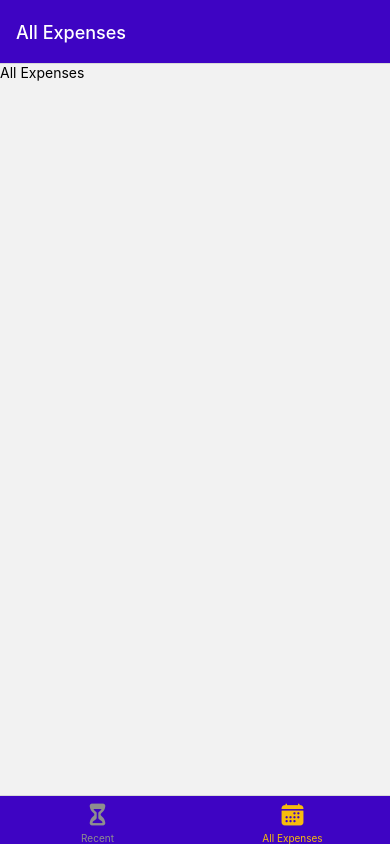
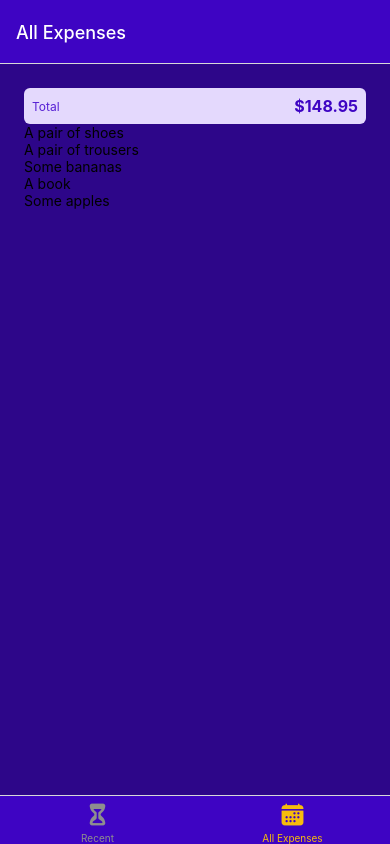
Before and after one commit to harun-hadzagic/expense-tracker-react-native, a React Native app: screen /AllExpenses in a window 390 px wide. Built offline with nearby package versions, Linux system fonts and the light colour scheme.

Commit message:
Adding basic content to components

```diff
--- a/components/ExpensesOutput/ExpensesList.js
+++ b/components/ExpensesOutput/ExpensesList.js
@@ -1,8 +1,12 @@
-import { FlatList } from "react-native"
+import { FlatList, Text } from "react-native"
 
-const ExpensesList = () =>{
+const ExpensesList = ({expenses}) =>{
 
-    return <FlatList/>
+    const renderExpenseItem = (itemData)=>{
+        return <Text>{itemData.item.description}</Text>
+    }
+
+    return <FlatList data={expenses} renderItem={renderExpenseItem} keyExtractor={(item)=> item.id}/>
 }
 
 export default ExpensesList
--- a/components/ExpensesOutput/ExpensesOutput.js
+++ b/components/ExpensesOutput/ExpensesOutput.js
@@ -1,14 +1,56 @@
-import { View } from "react-native"
-import ExpensesSummary from "./ExpensesSummary"
-import ExpensesList from "./ExpensesList"
+import { StyleSheet, Text, View } from "react-native";
+import ExpensesSummary from "./ExpensesSummary";
+import ExpensesList from "./ExpensesList";
+import { GlobalStyles } from "../../constants/styles";
 
-const ExpenseOutput = ({expenses, expensesPeriod}) =>{
+const DUMMY_EXPENSES = [
+  {
+    id: "e1",
+    description: "A pair of shoes",
+    amount: 59.99,
+    date: new Date("2022-12-19"),
+  },
+  {
+    id: "e2",
+    description: "A pair of trousers",
+    amount: 59.99,
+    date: new Date("2022-12-19"),
+  },
+  {
+    id: "e3",
+    description: "Some bananas",
+    amount: 5.99,
+    date: new Date("2022-12-01"),
+  },
+  {
+    id: "e4",
+    description: "A book",
+    amount: 19.99,
+    date: new Date("2022-02-19"),
+  },
+  {
+    id: "e5",
+    description: "Some apples",
+    amount: 2.99,
+    date: new Date("2022-12-09"),
+  },
+];
 
-    return <View>
-        <ExpensesSummary expenses={expenses} expensesSummary={expensesPeriod}/>
-        <ExpensesList />
+const ExpenseOutput = ({ expenses, expensesPeriod }) => {
+  return (
+    <View style={styles.container}>
+      <ExpensesSummary expenses={DUMMY_EXPENSES} periodName={expensesPeriod} />
+      <ExpensesList expenses={DUMMY_EXPENSES} />
     </View>
+  );
+};
 
-}
+export default ExpenseOutput;
 
-export default ExpenseOutput
+const styles = StyleSheet.create({
+  container: {
+    flex: 1,
+    padding: 24,
+    backgroundColor: GlobalStyles.colors.primary700,
+  }
+});
--- a/components/ExpensesOutput/ExpensesSummary.js
+++ b/components/ExpensesOutput/ExpensesSummary.js
@@ -1,4 +1,6 @@
-import { Text, View } from "react-native";
+import { StyleSheet, Text, View } from "react-native";
+import { GlobalStyles } from "../../constants/styles";
+
 
 const ExpensesSummary = ({ periodName, expenses }) => {
   const expensesSum = expenses.reduce((sum, expense) => {
@@ -6,11 +8,32 @@ const ExpensesSummary = ({ periodName, expenses }) => {
   }, 0);
 
   return (
-    <View>
-      <Text>{periodName}</Text>
-      <Text>${expensesSum.toFixed(2)}</Text>
+    <View style={styles.container}>
+      <Text style={styles.period}>{periodName}</Text>
+      <Text style={styles.sum}>${expensesSum.toFixed(2)}</Text>
     </View>
   );
 };
 
 export default ExpensesSummary;
+
+
+const styles = StyleSheet.create({
+  container: {
+    padding: 8,
+    backgroundColor: GlobalStyles.colors.primary50,
+    borderRadius: 6,
+    flexDirection: 'row',
+    justifyContent: 'space-between',
+    alignItems: 'center'
+  },
+  period:{
+    fontSize: 12,
+    color: GlobalStyles.colors.primary400
+  },
+  sum:{
+    fontSize: 16,
+    fontWeight: 'bold',
+    color: GlobalStyles.colors.primary500
+  }
+})
--- a/screens/AllExpenses.js
+++ b/screens/AllExpenses.js
@@ -1,8 +1,8 @@
-import { Text } from "react-native"
+import { Text, View } from "react-native";
+import ExpenseOutput from "../components/ExpensesOutput/ExpensesOutput";
 
-const AllExpenses = () =>{
+const AllExpenses = () => {
+  return <ExpenseOutput expensesPeriod={"Total"} />;
+};
 
-    return <Text>All Expenses</Text>
-}
-
-export default AllExpenses
+export default AllExpenses;
--- a/screens/RecentExpenses.js
+++ b/screens/RecentExpenses.js
@@ -1,11 +1,8 @@
 import { Image, Text, View } from "react-native";
+import ExpenseOutput from "../components/ExpensesOutput/ExpensesOutput";
 
 const RecentExpenses = () => {
-  return (
-    <View>
-      <Text>recent Expenses</Text>
-    </View>
-  );
+  return <ExpenseOutput expensesPeriod={"Last 7 days"} />;
 };
 
 export default RecentExpenses;
```
